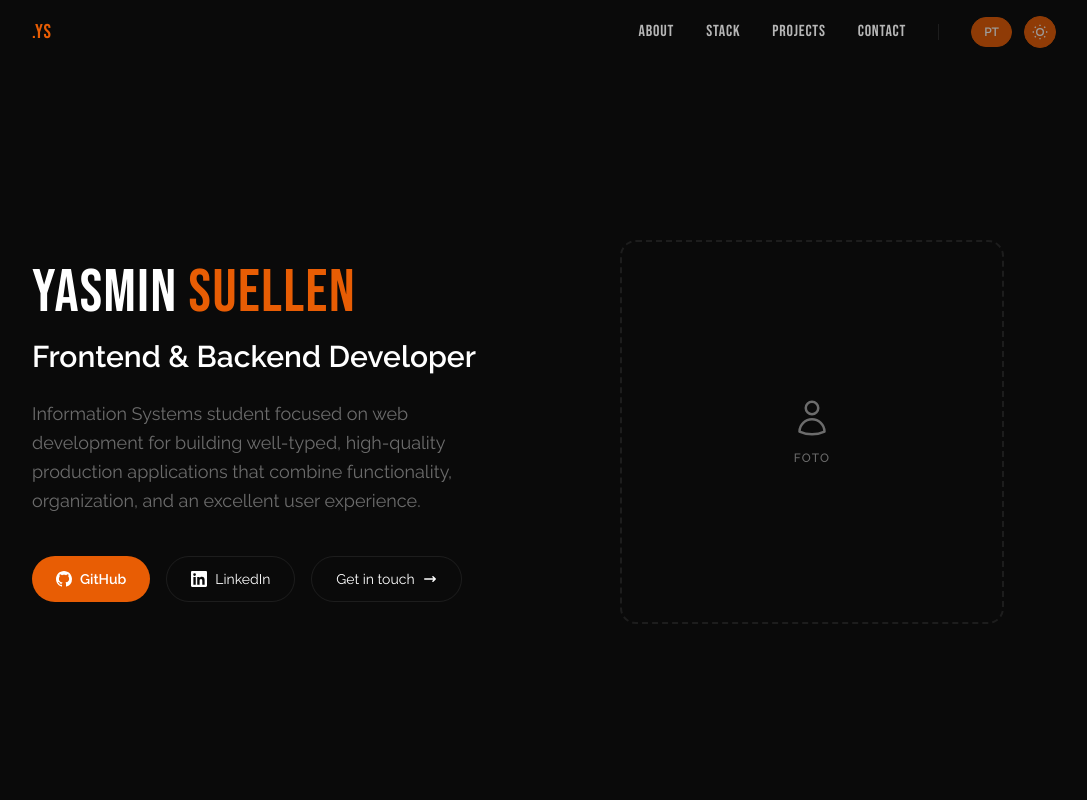
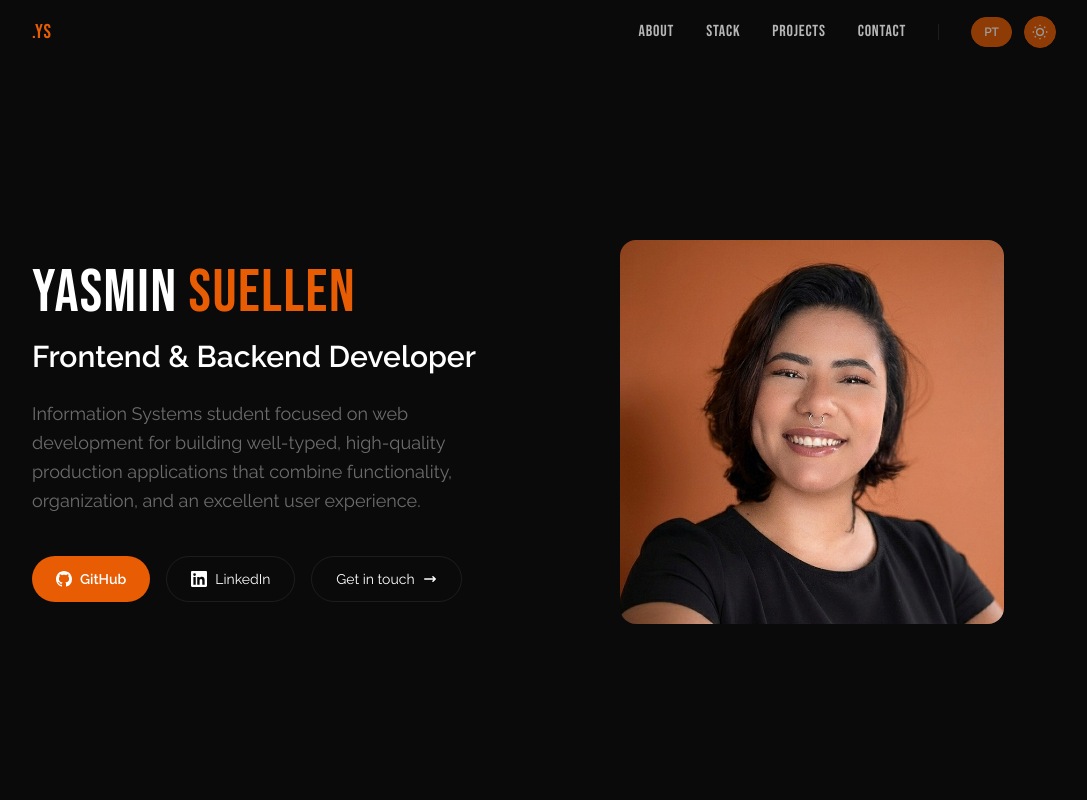
Before and after one commit to yasminsuellen/yasminsuellen-portfolio, a Next.js app: page / in a window 1280 px wide. Shown: the top 800 px of the page, without its empty margins (96-1183 px from the left). Built offline with nearby package versions, Linux system fonts and the light colour scheme.

Commit message:
feat: add profile picture to hero section

```diff
--- a/components/sections/Hero.tsx
+++ b/components/sections/Hero.tsx
@@ -80,16 +80,12 @@ export function Hero() {
           </div>
 
           <FadeIn delay={0.3} direction="right">
-            <div
-              className="hidden md:flex items-center justify-center w-full aspect-square max-w-sm mx-auto rounded-2xl border-2 border-dashed"
-              style={{ borderColor: "var(--border)" }}
-            >
-              <div className="flex flex-col items-center gap-3" style={{ color: "var(--muted)" }}>
-                <svg width="40" height="40" fill="none" viewBox="0 0 24 24" stroke="currentColor" strokeWidth={1.5}>
-                  <path strokeLinecap="round" strokeLinejoin="round" d="M15.75 6a3.75 3.75 0 1 1-7.5 0 3.75 3.75 0 0 1 7.5 0ZM4.501 20.118a7.5 7.5 0 0 1 14.998 0A17.933 17.933 0 0 1 12 21.75c-2.676 0-5.216-.584-7.499-1.632Z" />
-                </svg>
-                <p className="text-xs tracking-widest uppercase font-medium">foto</p>
-              </div>
+            <div className="hidden md:block w-full max-w-sm mx-auto">
+              <img
+                src="/profile-picture.jpg"
+                alt="Yasmin Suellen"
+                className="w-full aspect-square object-cover rounded-2xl"
+              />
             </div>
           </FadeIn>
 
```
Also changed, not shown: public/profile-picture.jpg (added).
